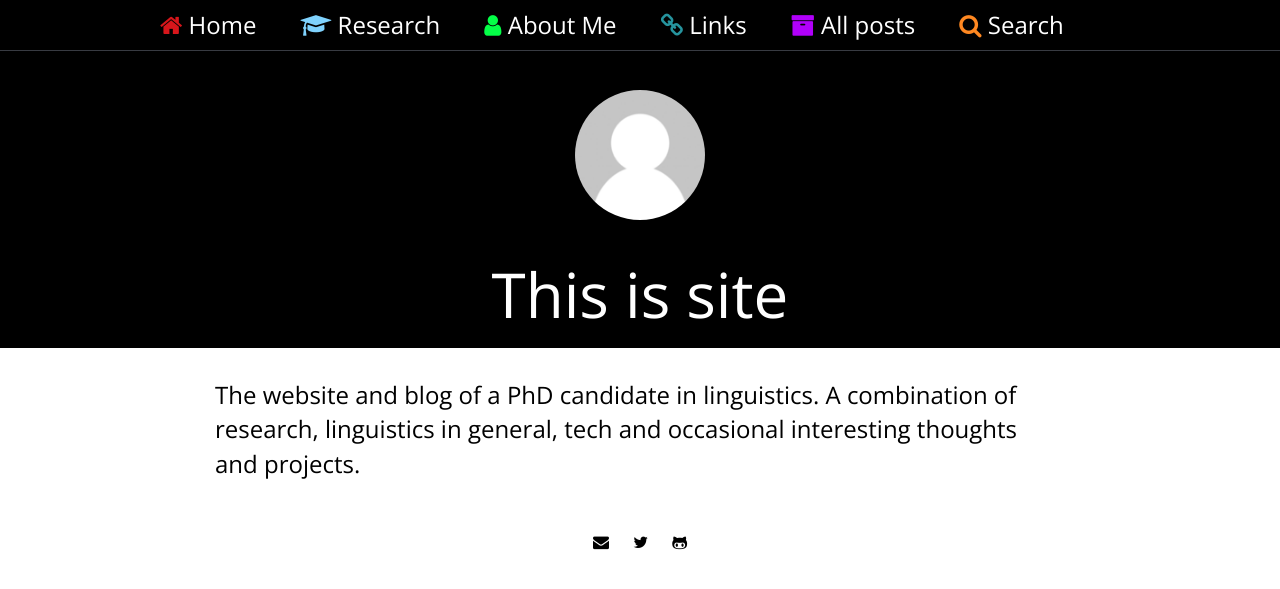
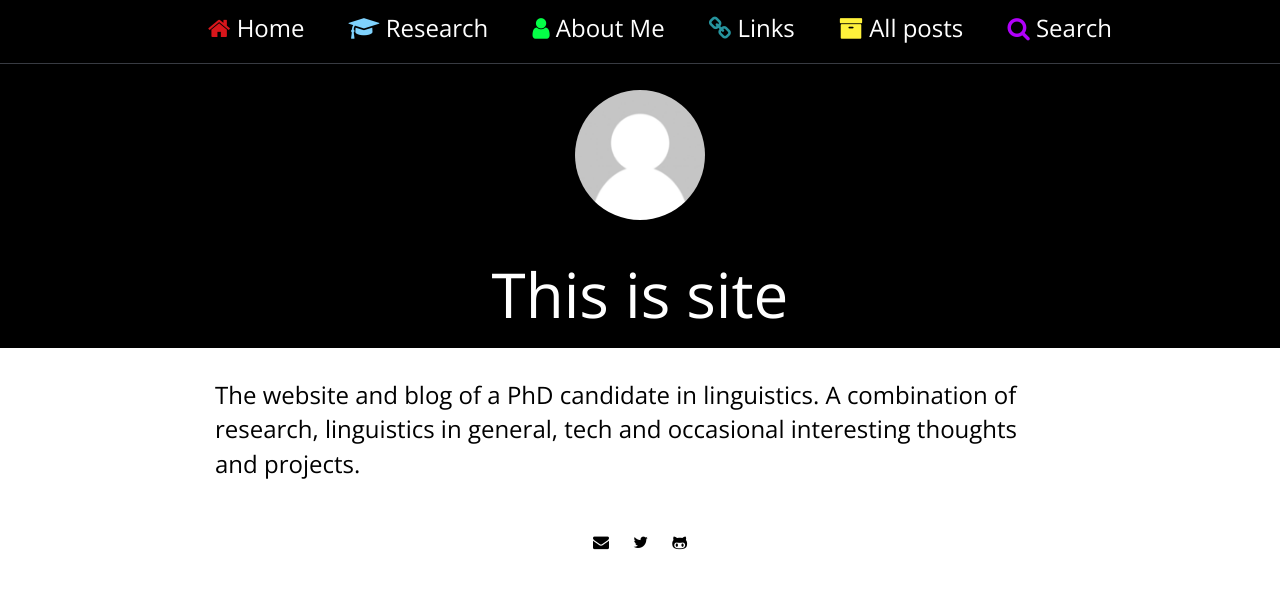
Before and after one commit to dajwarren/dajwarren.github.io, a Jekyll site: the page built from index.html, in a window 1280 px wide. Shown: the top 589 px of the page. Built offline with Jekyll 4.4.1, drawn with Linux system fonts in a browser that asks for light colours; nearby versions of some CDN libraries.

Commit message:
Fixed navbar css, made responsive (kinda)

```diff
--- a/css/main.scss
+++ b/css/main.scss
@@ -18,6 +18,9 @@ $email:           #860038;
 // Backgrounds
 $main-background: #ffffff;
 $main-text: #000000;
+$link-text: #D7161B;
+$photo-background: #000000;
+$photo-text: #ffffff;
 
 // Navbar
 $navbar-background: #000000;
@@ -91,21 +94,23 @@ a:hover {
 }
 
 ul {
-    list-style-type: none;
+    list-style-type: circle;
 }
 
-*,:after,:before {
-	box-sizing:border-box;
-}
+// *,:after,:before {
+// 	box-sizing:border-box;
+// }
 
 /* Classes */
 .header {
 	font-size: 32px;
 	text-align: center;
-	margin-top: 20px;
 	margin-left: -0%;
 	width: 100%;
   color: $header-text;
+  @media (min-width: $screen-lg-min) {
+    margin-top: 20px;
+  }
 
 	@media (min-width: $screen-sm-min) {
 		font-size: 62px;
@@ -136,33 +141,30 @@ ul {
 
 .navigation{
   background-color: $navbar-background;
-  position: fixed;
   width: 100%;
   top: 0;
   left: 0;
-  z-index: 1;
+  // z-index: 1;
   border-bottom: 1px solid $navbar-border;
+  text-align:center;
+  @media (min-width: $screen-lg-min) {
+    position: fixed;
+  }
 
 
   .nav-container {
-    width: 100%;
-    max-width: 1000px;
-    margin-left: auto;
-    margin-right: auto;
 
     ul {
       list-style: none;
-      padding: 0;
-      margin: 0;
-      // position: fixed;
+      margin-top: 3px;
 
     li {
-      display: inline-block;
+      display: inline;
       a {
+        display: inline-block;
         font-size: 24px;
         padding: 0 20px;
         line-height: 50px;
-        text-align: center;
         color: $navbar-text
       }
     }
@@ -172,22 +174,30 @@ ul {
   }
 }
 
-$colors: (1: #D7161B, 2: #7FD2FD, 3: #04FF47, 4: #26949E, 5:#B100FA, 6:#FF8821);
+$colors: (1: #D7161B, 2: #7FD2FD, 3: #04FF47, 4: #26949E, 5:#FFF23B, 6:#B100FA,
+          7:#FF8821);
 
 @each $anchor, $color in $colors {
    #{".navigation li:nth-child("+ ($anchor) + ") a:hover"} {
-      border-bottom: 4px solid $color
+      border-bottom: 4px solid $color;
+      margin-bottom: -4px;
       //  background-color: $color;
     }
+    #{".navigation li:nth-child("+ ($anchor) + ") a"} {
+      // border-bottom: 4px solid rgba(0,0,0,0);
+       //  background-color: $color;
+     }
     #{".navigation li:nth-child("+ ($anchor) + ") a:not(:hover) i"} {
         color: $color;
      }
 }
 
-
 .test {
-  margin: 50px 0 0 ;
+  // margin: 50px 0 0 ;
   background-color: $main-background;
+  @media (min-width: $screen-lg-min) {
+    margin-top: 50px;
+  }
 }
 
 .test2 {
@@ -195,7 +205,7 @@ $colors: (1: #D7161B, 2: #7FD2FD, 3: #04FF47, 4: #26949E, 5:#B100FA, 6:#FF8821);
 }
 
 .thumb-test {
-  padding-top: 2rem;
+  padding-top: 4rem;
   margin-bottom: -10px;
   text-align: center;
   background-color: $header-background;
@@ -208,6 +218,7 @@ $colors: (1: #D7161B, 2: #7FD2FD, 3: #04FF47, 4: #26949E, 5:#B100FA, 6:#FF8821);
   background-color: $header-background;
 }
 
+
 .content-test{
   background-color: $main-background;
   color: $main-text;
@@ -215,8 +226,19 @@ $colors: (1: #D7161B, 2: #7FD2FD, 3: #04FF47, 4: #26949E, 5:#B100FA, 6:#FF8821);
   margin-right: auto;
   padding-top: 2rem;
   padding-bottom: 5rem;
-  font-size: 18px;
+  font-size: 20px;
   line-height: 170%;
+
+  a, a:active {
+    color: $link-text;
+
+  }
+
+  a:hover {
+    color: $main-text;
+    border-bottom: 1px solid $link-text;
+  }
+
 
   p, blockquote, table, h1, h2, h3, h4, h5, h6, ul, ol {
     max-width: 850px;
@@ -236,12 +258,35 @@ $colors: (1: #D7161B, 2: #7FD2FD, 3: #04FF47, 4: #26949E, 5:#B100FA, 6:#FF8821);
   //   margin-right: auto;
   // }
 
+  table, th, td {
+    padding: 5px;
+    margin-top: 15px;
+    margin-bottom: 15px;
+
+    th {
+      border-bottom: 1px solid $main-text;
+      border-top: 2px solid $main-text;
+    }
+
+    tr:last-child td {
+      border-bottom: 2px solid $main-text;
+    }
+
+    tr:hover {
+      background-color: #f5f5f5
+    }
+  }
+
   img {
     max-width: 100%;
     padding: 10px;
     display: block;
     margin-left: auto;
     margin-right: auto
+  }
+
+  li {
+    margin: 10px;
   }
 
   figure.highlight, div.highlighter-rouge {
@@ -269,6 +314,7 @@ $colors: (1: #D7161B, 2: #7FD2FD, 3: #04FF47, 4: #26949E, 5:#B100FA, 6:#FF8821);
     }
   }
 }
+
 
 .index {
   background-color: $main-background;
@@ -326,6 +372,11 @@ $colors: (1: #D7161B, 2: #7FD2FD, 3: #04FF47, 4: #26949E, 5:#B100FA, 6:#FF8821);
     }
   }
 }
+
+
+
+
+
 
 .links {
 	margin-top: 50px;
@@ -636,7 +687,7 @@ $colors: (1: #D7161B, 2: #7FD2FD, 3: #04FF47, 4: #26949E, 5:#B100FA, 6:#FF8821);
 					color: $white;
 				}
 
-				a:hover {
+				a: {
 					color: $color-main;
 				}
 
```
